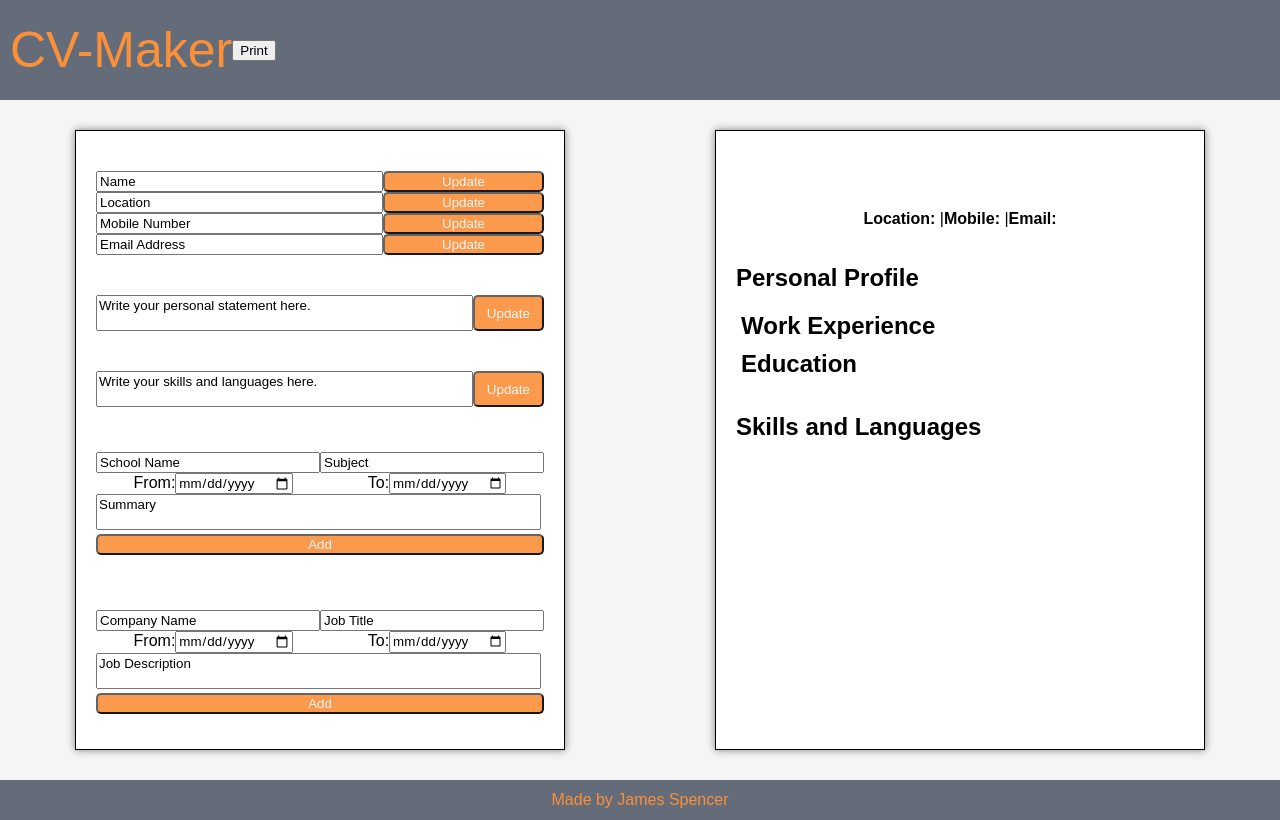
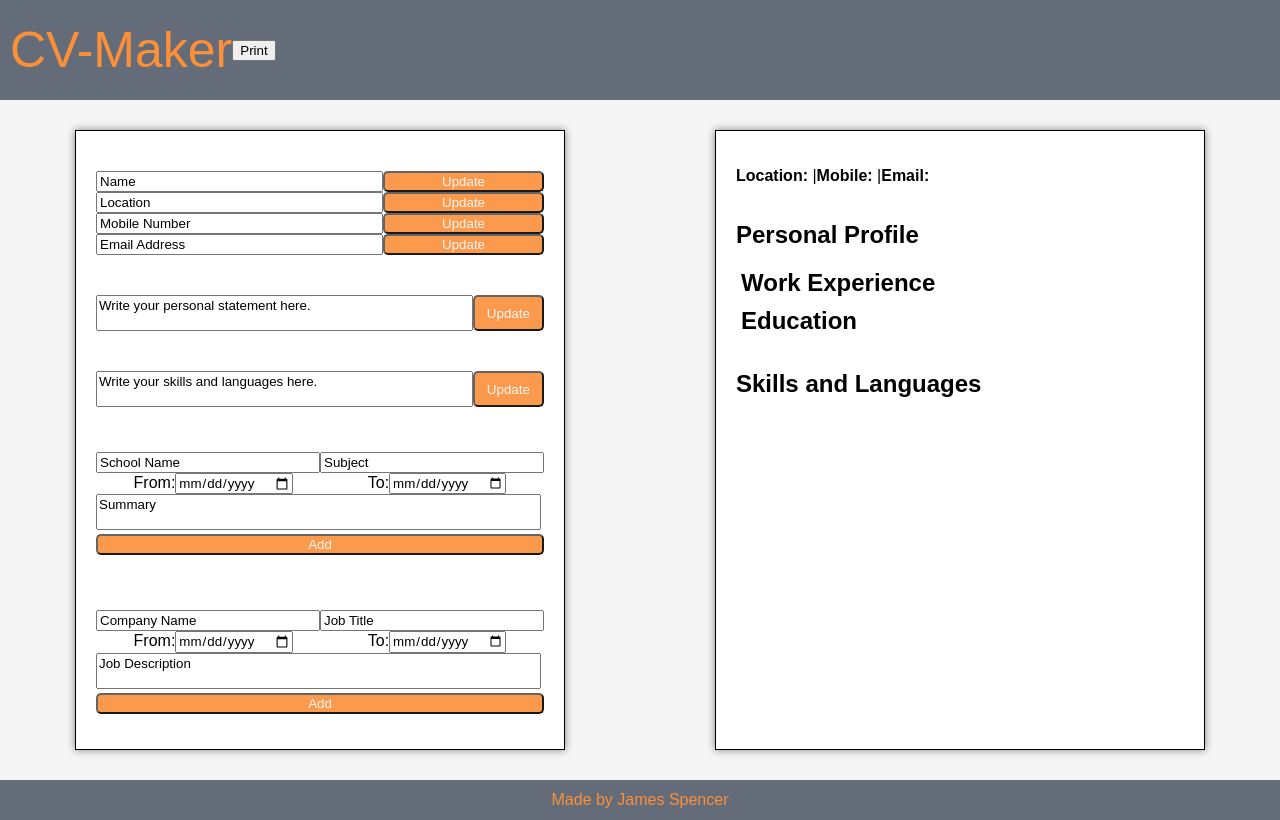
Before and after one commit to jkcswd/cv-maker, a React (Create React App) app: page / in a window 1280 px wide. Built offline with nearby package versions, Linux system fonts and the light colour scheme.

Commit message:
Adjust Margin

```diff
--- a/src/styles/Display.css
+++ b/src/styles/Display.css
@@ -1,9 +1,10 @@
 .general {
   display: flex;
-  align-items: center;
-  justify-content: center;
   flex-direction: column;
 
+}
+.general h1 {
+  margin:0px;
 }
 
 .experience h2,ul {
```
